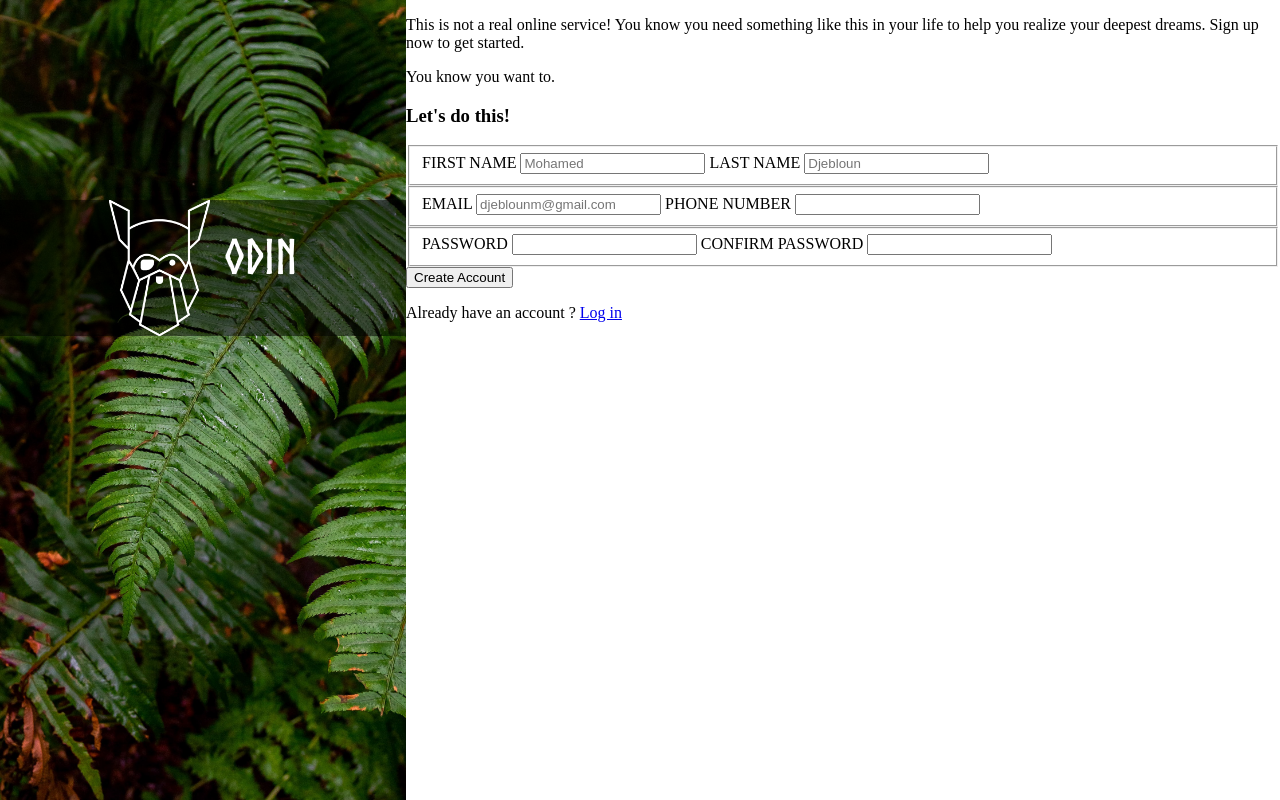
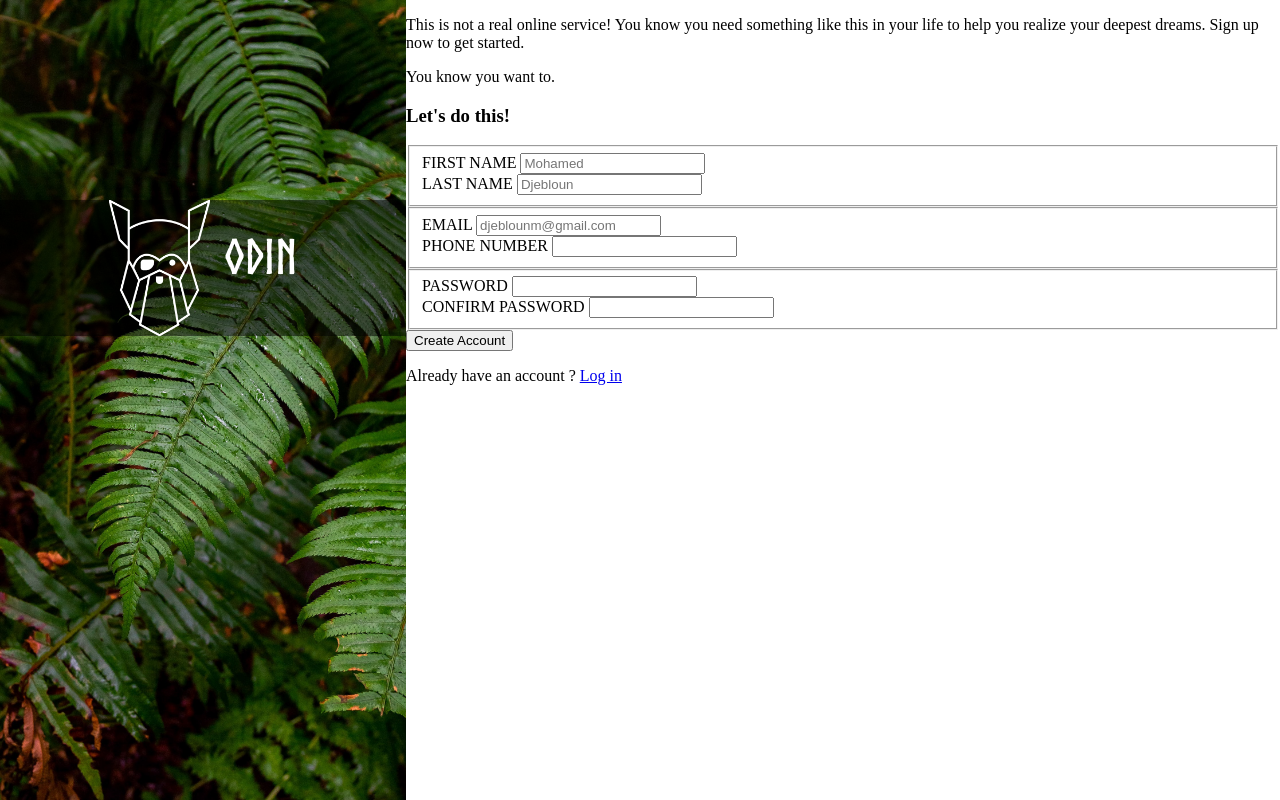
Before and after one commit to mohameddjebloun/sign-up-form, a plain HTML site: page index.html in a window 1280 px wide. Drawn offline with Linux system fonts and the light colour scheme.

Commit message:
Contain every label input pair in a div The reason for that is to make labels appear on top of inputs

```diff
--- a/index.html
+++ b/index.html
@@ -24,22 +24,34 @@
             <form action="#" method="get" id="myForm">
                 <h3>Let's do this!</h3>
                 <fieldset>
+                    <div>
                         <label for="firstName">FIRST NAME</label>
                         <input type="text" name="firstName" id="firstName" placeholder="Mohamed">
+                    </div>
+                    <div>
                         <label for="lastName">LAST NAME</label>
                         <input type="text" name="lastName" id="lastName" placeholder="Djebloun">
+                    </div>
                 </fieldset>
                 <fieldset>
+                    <div>
                         <label for="email">EMAIL</label>
                         <input type="email" name="email" id="email" placeholder="djeblounm@gmail.com">
+                    </div>
+                    <div>
                         <label for="phoneNumber">PHONE NUMBER</label>
                         <input type="tel" name="phonNumber" id="phoneNumber">
+                    </div>
                 </fieldset>
                 <fieldset>
+                    <div>
                         <label for="password">PASSWORD</label>
                         <input type="password" name="password" id="password">
+                    </div>
+                    <div>
                         <label for="confirmPassword">CONFIRM PASSWORD</label>
                         <input type="password" name="confirmPassword" id="confirmPassword">
+                    </div>
                 </fieldset>
             </form>
             <button type="submit" form="myForm">Create Account</button>
```
Lines whose indentation alone changed are shown as unchanged.
